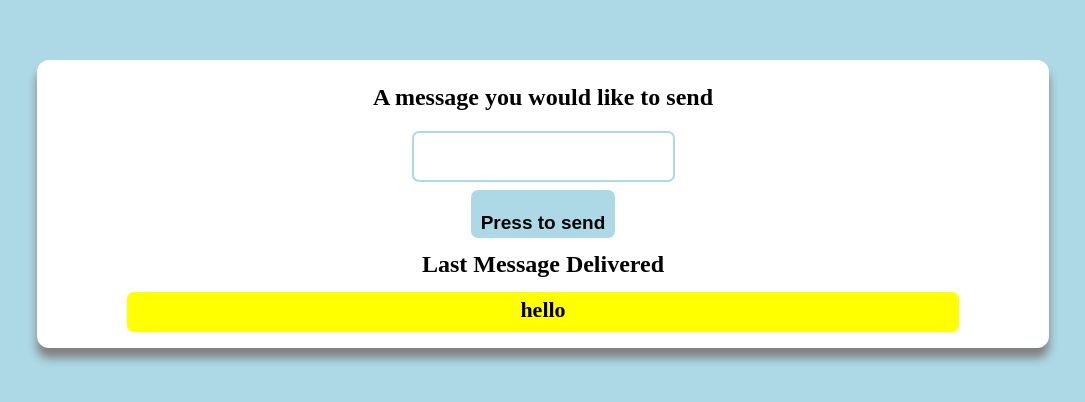
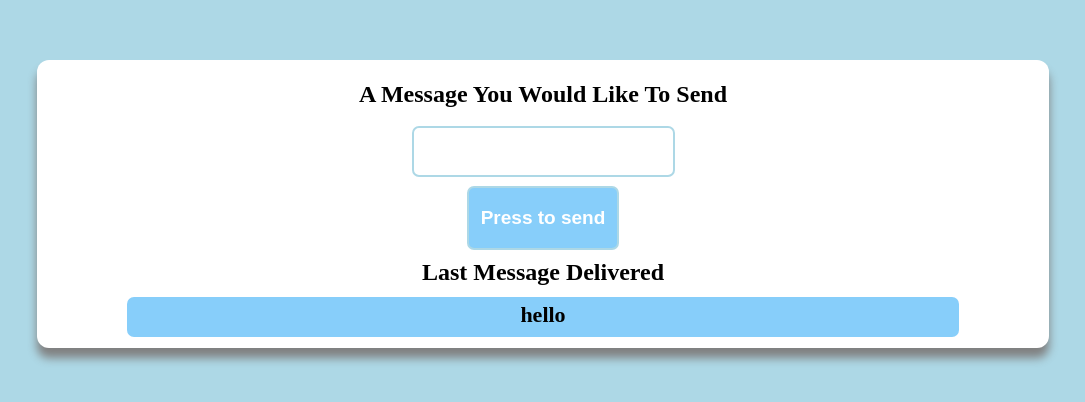
Before and after one commit to HamnaSiddiqui/JavaScript-Short-Projects, a plain HTML site: page Message Printing Project/index.html in a window 1280 px wide. Shown: the part 204-606 px from the top of the page, without its empty margins (97-1182 px from the left). Drawn offline with Linux system fonts and the light colour scheme.

Commit message:
Message Printing Project

```diff
--- a/Message Printing Project/style.css
+++ b/Message Printing Project/style.css
@@ -16,6 +16,8 @@ body{
   }
   .heading{
     margin-top: 1em;
+    line-height: 0.9;
+    text-transform: capitalize;
   }
   .type{
     height: 3em;
@@ -30,11 +32,11 @@ body{
     border: none;
     border-radius: 7px;
     border: 2px solid lightblue;
-    background-color: lightblue;
-    color: black;
-    width: 9em;
-    height: 3em;
-    font-size: 16px;
+    background-color: lightskyblue;
+    color: white;
+    font-size: 1.2em;
+    border-radius: 7px;
+    padding: 0 0.6em 0 0.6em;
     cursor: pointer;
   }
   p{
@@ -46,7 +48,7 @@ body{
     height:2.5em;
     width: 65vw;
     border: none;
-    background-color: yellow;
+    background-color: lightskyblue;
     border-radius: 7px;
   }
   .msgdel{
@@ -55,5 +57,5 @@ body{
     font-weight: 600;
   }
   .message{
-    line-height: 0.5;
+    line-height: 0.2;
   }
```
